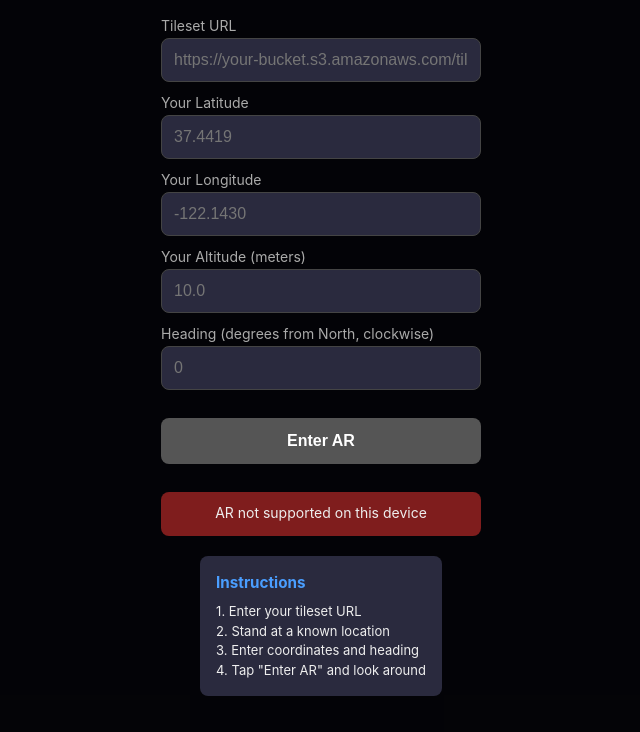
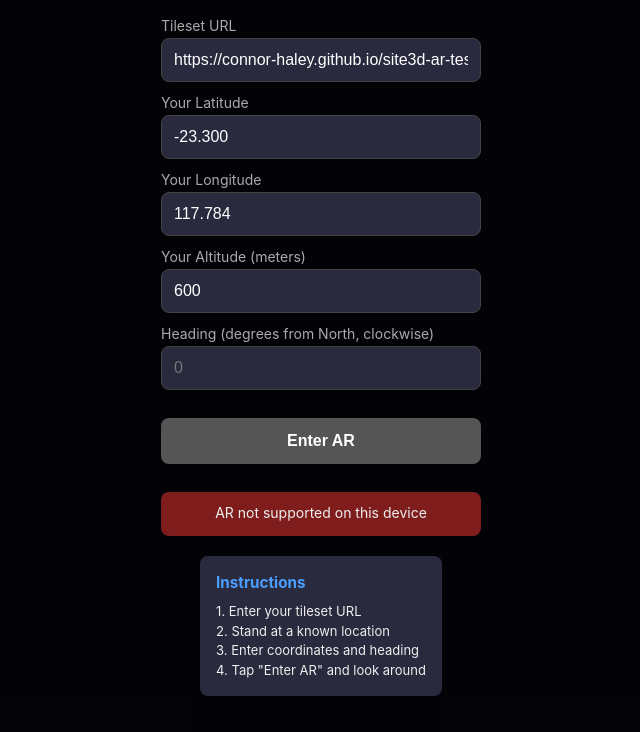
Before and after one commit to connor-haley/site3d-ar-test, a website built with Vite: page index.html in a window 1280 px wide. Shown: the part 68-800 px from the top of the page, without its empty margins (319-959 px from the left). Built offline with nearby package versions, Linux system fonts and the light colour scheme.

Commit message:
defaults for channar

```diff
--- a/index.html
+++ b/index.html
@@ -1,5 +1,6 @@
 <!DOCTYPE html>
 <html lang="en">
+
 <head>
   <meta charset="UTF-8">
   <meta name="viewport" content="width=device-width, initial-scale=1.0">
@@ -160,6 +161,7 @@
     }
   </style>
 </head>
+
 <body>
   <div id="app"></div>
 
@@ -169,22 +171,22 @@
     <div class="calibration-form">
       <div class="form-group">
         <label for="tileset-url">Tileset URL</label>
-        <input type="text" id="tileset-url" placeholder="https://your-bucket.s3.amazonaws.com/tileset.json">
+        <input type="text" id="tileset-url" value="https://connor-haley.github.io/site3d-ar-test/tiles/tileset.json">
       </div>
 
       <div class="form-group">
         <label for="calib-lat">Your Latitude</label>
-        <input type="number" id="calib-lat" step="0.0000001" placeholder="37.4419">
+        <input type="number" id="calib-lat" step="0.0000001" value="-23.300">
       </div>
 
       <div class="form-group">
         <label for="calib-lon">Your Longitude</label>
-        <input type="number" id="calib-lon" step="0.0000001" placeholder="-122.1430">
+        <input type="number" id="calib-lon" step="0.0000001" value="117.784">
       </div>
 
       <div class="form-group">
         <label for="calib-alt">Your Altitude (meters)</label>
-        <input type="number" id="calib-alt" step="0.1" placeholder="10.0">
+        <input type="number" id="calib-alt" step="0.1" value="600">
       </div>
 
       <div class="form-group">
@@ -210,4 +212,5 @@
 
   <script type="module" src="/src/main.js"></script>
 </body>
+
 </html>
```
